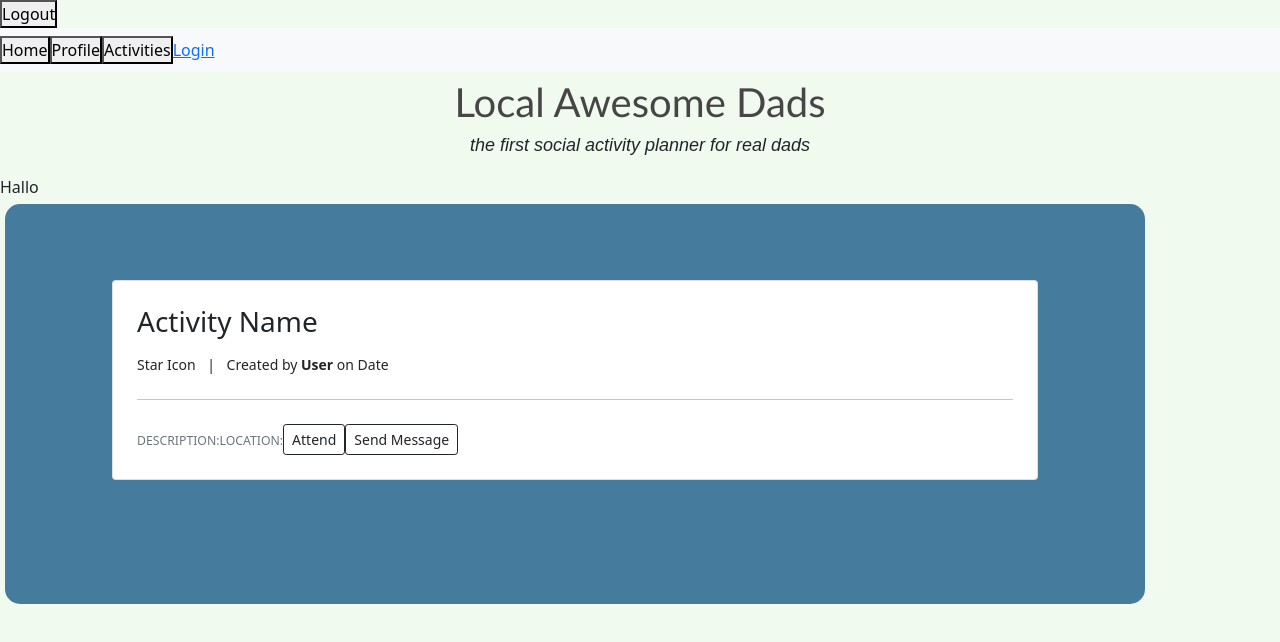
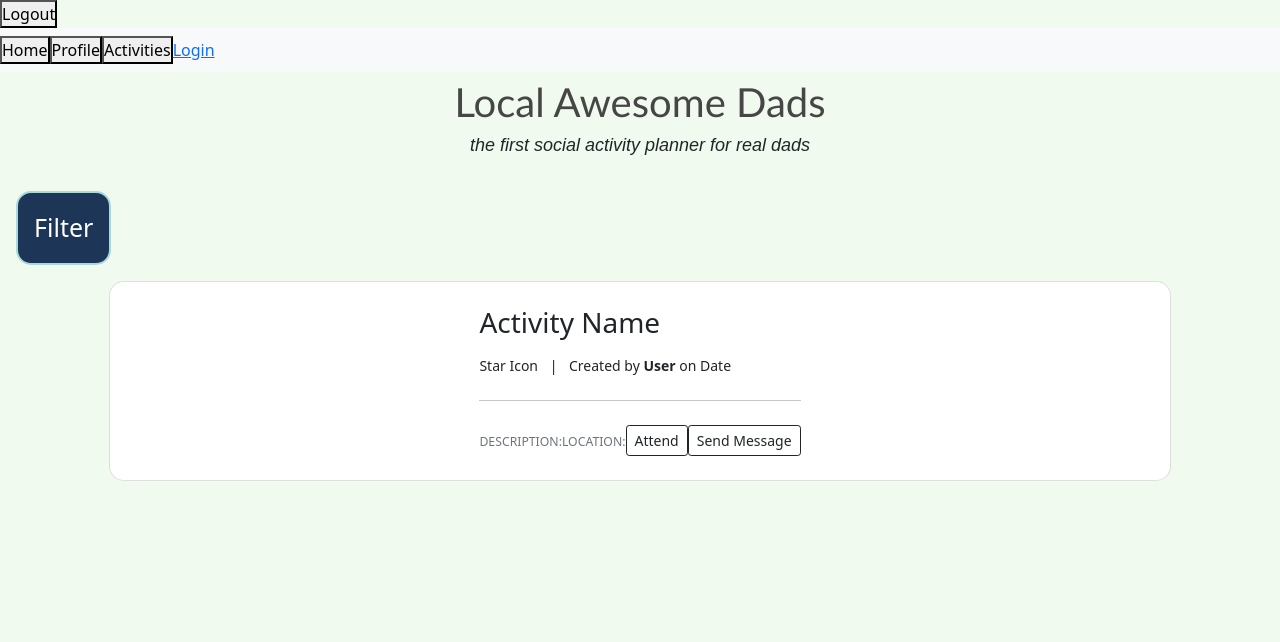
Before and after one commit to marctommy/lads, a React (Create React App) app in the folder client/: page /activities in a window 1280 px wide. Shown: the top 642 px of the page. Built offline with nearby package versions, Linux system fonts and the light colour scheme; no server answers.

Commit message:
profile view done

```diff
--- a/client/package.json
+++ b/client/package.json
@@ -3,6 +3,7 @@
   "version": "0.1.0",
   "private": true,
   "dependencies": {
+    "@dicebear/avatars-male-sprites": "^4.10.2",
     "@testing-library/jest-dom": "^5.16.4",
     "@testing-library/react": "^13.1.1",
     "@testing-library/user-event": "^13.5.0",
--- a/client/src/App.js
+++ b/client/src/App.js
@@ -9,6 +9,7 @@ import { logout } from "./services/auth";
 import { Link, useNavigate } from "react-router-dom";
 import UserProfile from "./components/UserProfile/UserProfile";
 import Activities from "./components/Activities/Activities";
+import CreateActivity from "./components/Activities/CreateActivity";
 
 function App() {
   const navigate = useNavigate();
@@ -58,6 +59,11 @@ function App() {
             path="/activities"
             element={<Activities loggedInUser={loggedInUser} />}
           />
+
+          <Route
+            path="/activities/create"
+            element={<CreateActivity loggedInUser={loggedInUser} />}
+          />
         </Routes>
       </div>
     </div>
--- a/client/src/components/Activities/Activities.jsx
+++ b/client/src/components/Activities/Activities.jsx
@@ -4,6 +4,7 @@ import axios from "axios";
 import Navbar from "../Navbar/Navbar";
 import Header from "../Header/Header";
 import "./Activity.css";
+import { FilterBtn } from "./FilterBtn";
 
 const Activities = (props) => {
   const { loggedInUser } = props;
@@ -11,10 +12,9 @@ const Activities = (props) => {
     <div>
       <Navbar isLoggedIn={!!loggedInUser}></Navbar>
       <Header />
+      <FilterBtn />
       <section className="vh-100">
-        Hallo
-        <div className="container py-5 h-50">
-          <div className="row d-flex justify-content-center align-items-center h-100">
+        <div className="row d-flex justify-content-center align-items-center h-60">
           <div className="col col-xl-10">
             <div className="card mb-5">
               <div className="card-body p-4">
@@ -29,6 +29,7 @@ const Activities = (props) => {
                     <p className="mb-0 text-uppercase">
                       <span class="text-muted small">Description:</span>
                     </p>
+                    <br />
                     <p className="mb-0 text-uppercase">
                       <span class="text-muted small">Location:</span>
                     </p>
@@ -56,7 +57,6 @@ const Activities = (props) => {
             </div>
           </div>
         </div>
-        </div>
       </section>
     </div>
   );
--- a/client/src/components/Activities/Activity.css
+++ b/client/src/components/Activities/Activity.css
@@ -1,5 +1,25 @@
 .activity-btn {
-  font-size: 50px;
+  background-color: #1d3557; /* Green */
+  border: none;
+  color: white;
+  padding: 15px 32px;
+  text-align: center;
+  text-decoration: none;
+  display: inline-block;
+  font-size: 25px;
+  padding: 1rem;
+  margin: 1rem;
+  border-radius: 15px;
+  border: 2px solid #a8dadc;
+}
+
+.flex {
   display: flex;
   align-items: center;
+  justify-content: center;
 }
+
+.card {
+  border-radius: 15px;
+  align-items: center;
+}
--- a/client/src/components/Activities/Buttons.jsx
+++ b/client/src/components/Activities/Buttons.jsx
@@ -1,10 +1,16 @@
 import React from "react";
 import "./Activity.css";
+import { Link } from "react-router-dom";
+
 export const Buttons = () => {
   return (
-    <div className="container">
-      <button className="activity-btn">Search Activity </button>
-      <button className="activity-btn">Create Activity </button>
+    <div className="flex">
+      <Link to="/activities" className="activity-btn">
+        Search Activity{" "}
+      </Link>
+      <Link to="/activities/create" className="activity-btn">
+        Create Activity
+      </Link>
     </div>
   );
 };
--- a/client/src/components/Activities/CreateActivity.jsx
+++ b/client/src/components/Activities/CreateActivity.jsx
@@ -1,18 +1,21 @@
 import React, { useState } from "react";
 import { useNavigate } from "react-router-dom";
 import axios from "axios";
+import Navbar from "../Navbar/Navbar";
+import Header from "../Header/Header";
 
-export const CreateActivity = () => {
-  const navigate = useNavigate();
+const CreateActivity = (props) => {
+  const { loggedInUser } = props;
 
-  const [newActivity, setNewActivity] = useState({
-    name: "",
-    description: "",
-    duration: "",
-  });
+  return (
+    <>
+      <Navbar isLoggedIn={!!loggedInUser}></Navbar>
+      <Header />
+      <form className="card">
+        <label> New Activity</label>
+      </form>
+    </>
+  );
+};
 
-  const handleSubmit = async (event) => {
-    event.preventDefault();
-  };
-  return <div>CreateActivity</div>;
-};
+export default CreateActivity;
--- /dev/null
+++ b/client/src/components/Activities/FilterBtn.jsx
@@ -0,0 +1,10 @@
+import React from "react";
+
+export const FilterBtn = () => {
+  return (
+    <div>
+      {" "}
+      <button className="activity-btn">Filter</button>
+    </div>
+  );
+};
--- a/client/src/components/UserProfile/UserProfile.css
+++ b/client/src/components/UserProfile/UserProfile.css
@@ -5,6 +5,5 @@
 
 .container {
   margin: 5px;
-  background-color: #457b9d;
   border-radius: 15px;
 }
--- a/client/src/components/UserProfile/UserProfile.jsx
+++ b/client/src/components/UserProfile/UserProfile.jsx
@@ -6,7 +6,9 @@ import Header from "../Header/Header";
 import photo from "./profile-photo.png";
 
 export default function UserProfile(props) {
+  console.log(props);
   const { loggedInUser } = props;
+
   return (
     <div>
       <Navbar isLoggedIn={!!loggedInUser}></Navbar>
@@ -15,14 +17,29 @@ export default function UserProfile(props) {
       <div className="card">
         <center>
           <h2>
-            {" "}
-            User Name <small>Berlin</small>
+            {props.loggedInUser.name}
+            <br />
+            <small>Berlin</small>
           </h2>
 
           <img className="profile-photo" src={photo} />
-
-          <em> Biography: </em>
         </center>
+        <center>
+          <span>
+            <strong>Activities: </strong>
+          </span>
+          <span className="badge bg-primary">Outdoor</span>
+          <span className="badge bg-secondary">Mechanics</span>
+          <span className="badge bg-success">Mindfulness</span>
+          <span className="badge bg-danger">Adventure</span>
+          <span className="badge bg-dark">Coding</span>
+        </center>
+        <hr />
+        <p class="text-left">
+          <strong>Bio: </strong>
+          Lorem ipsum dolor sit amet, consectetur adipiscing elit. Ut sem dui,
+          tempor sit amet commodo a, vulputate vel tellus.
+        </p>
       </div>
     </div>
   );
```
Also changed, not shown: client/src/logo.svg (deleted), 1 other file (tests, documents, lock files or other folders). Lines whose indentation alone changed are shown as unchanged.
